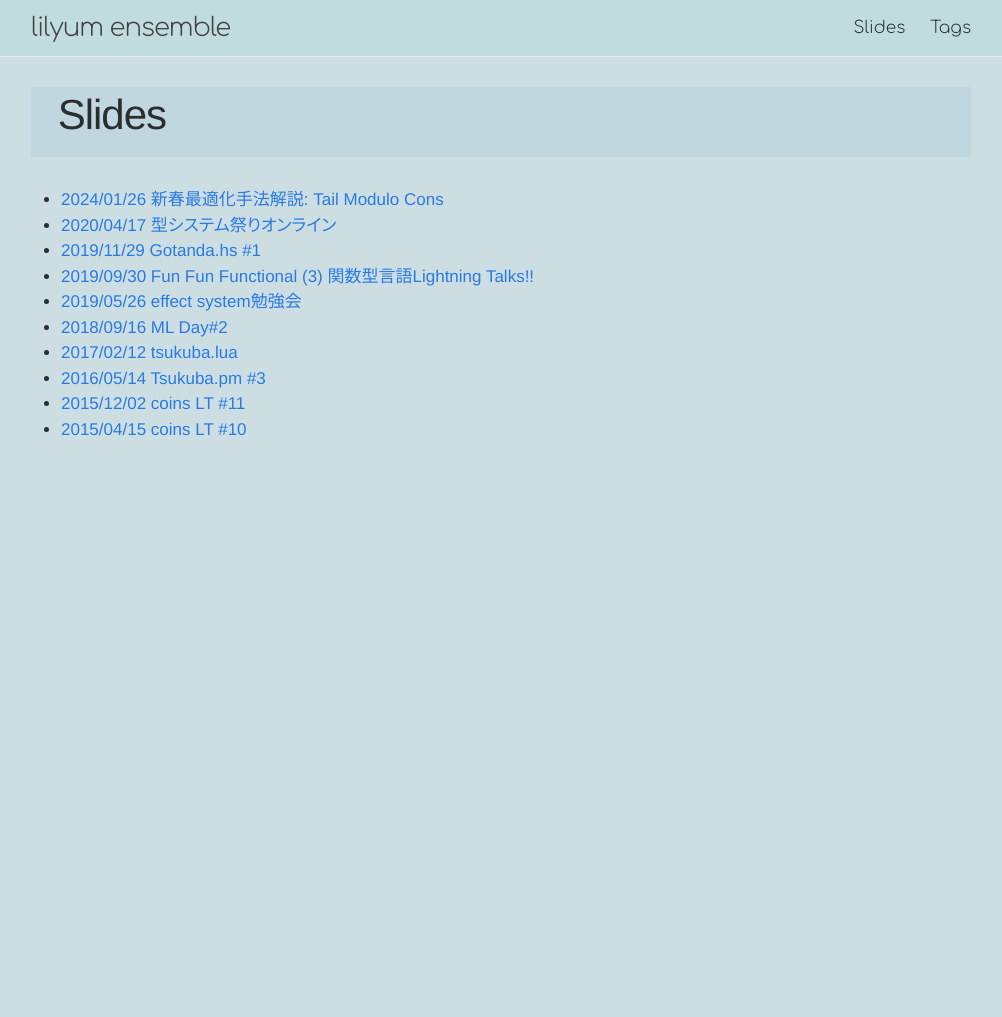
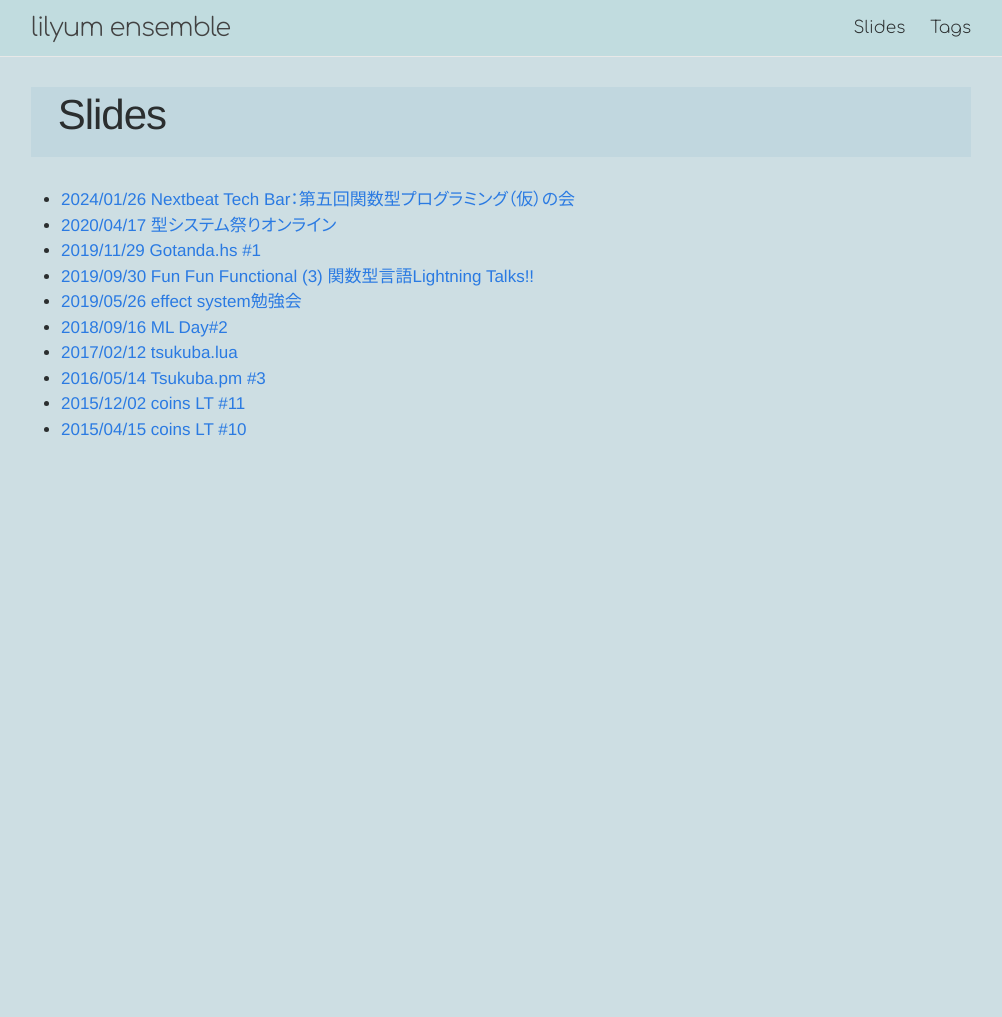
Before and after one commit to Nymphium/nymphium.github.io, a Jekyll site: the page built from slide.html, in a window 1280 px wide. Shown: the whole page, without its empty margins (139-1141 px from the left). Built offline with Jekyll 4.4.1, drawn with Linux system fonts in a browser that asks for light colours; some web fonts are replaced.

Commit message:
deploy at 2024-03-17 22:18:53 +0900

```diff
--- a/slide.html
+++ b/slide.html
@@ -5,7 +5,7 @@ header: Slides
 group: navigation
 ---
             <ul>
-              <li><a href="/pdf/tail_modulo_cons.html">2024/01/26 新春最適化手法解説: Tail Modulo Cons</a></li>
+              <li><a href="/pdf/tail_modulo_cons.html">2024/01/26 Nextbeat Tech Bar：第五回関数型プログラミング（仮）の会</a></li>
               <li><a href="/pdf/typefest.html">2020/04/17 型システム祭りオンライン</a></li>
               <li><a href="/pdf/sorosoro-linear.html">2019/11/29 Gotanda.hs #1</a></li>
               <li><a href="/pdf/ae_from_0.html">2019/09/30 Fun Fun Functional (3) 関数型言語Lightning Talks!!</a></li>
```
